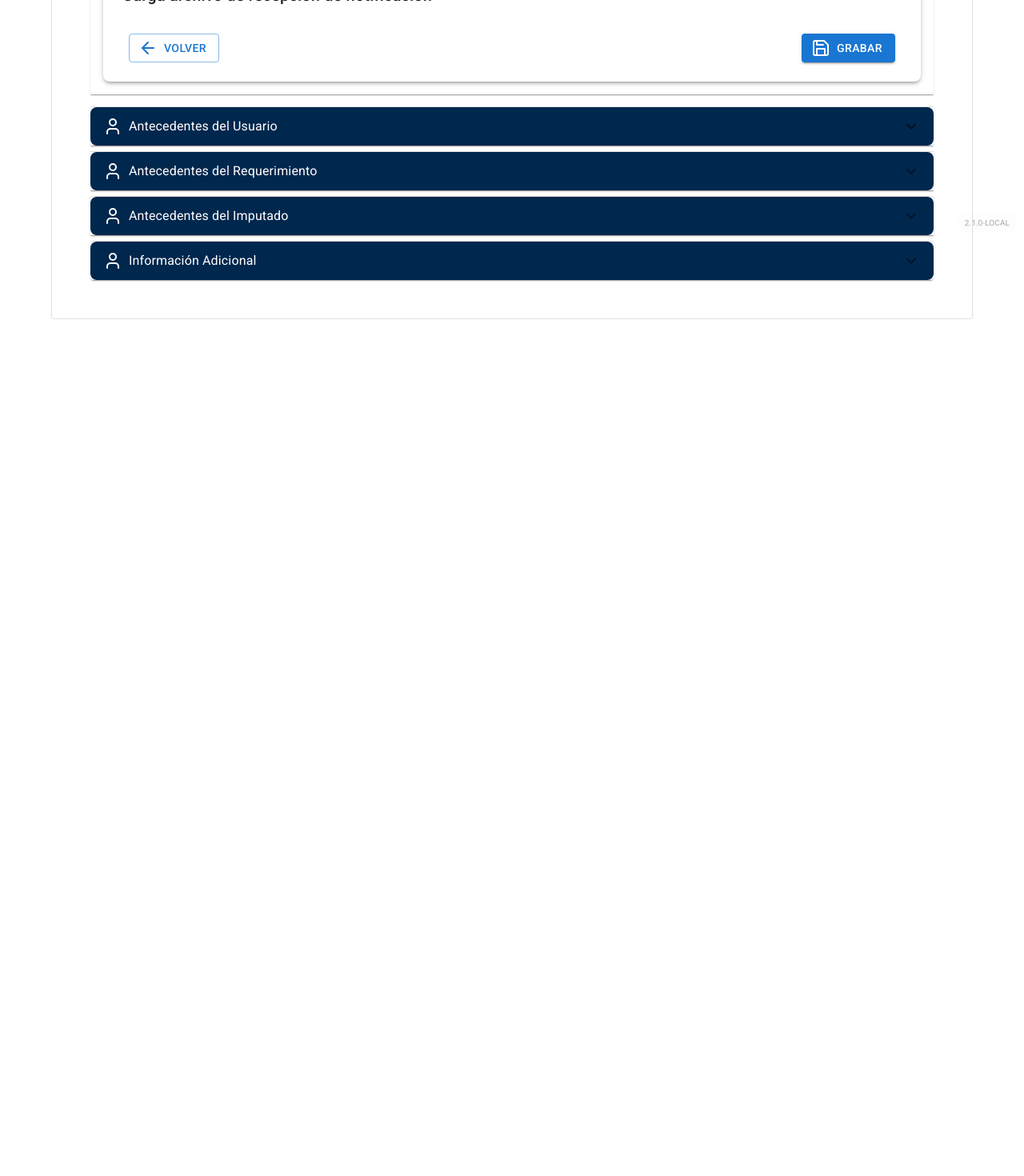
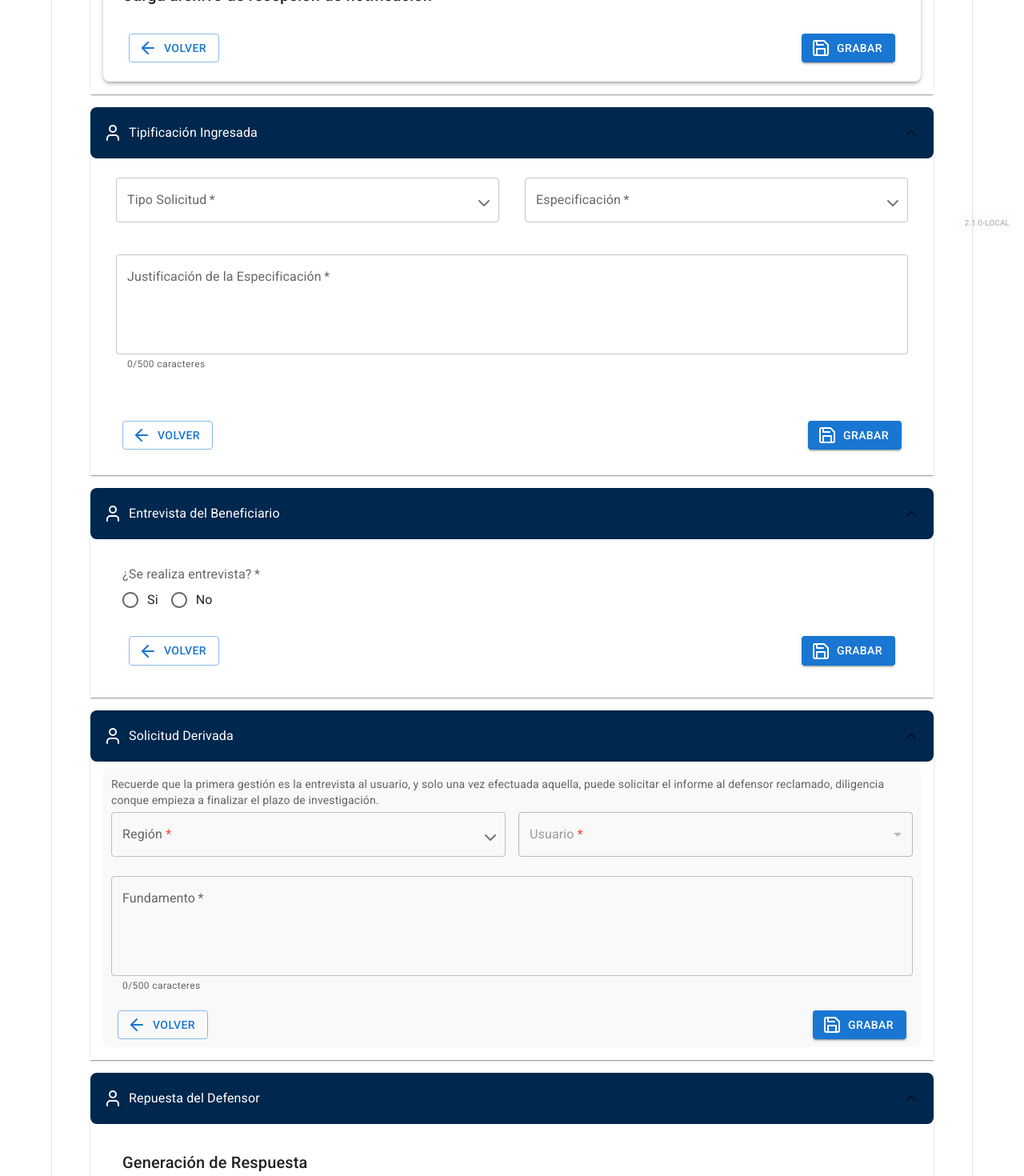
Before and after one commit to reneframirez/oirs-externo-frontend, a React (Vite) app: page /oirs/solicitud-ciudadana-funcionario/recepcion-notificacion in a window 1280 px wide. Shown: the part 500-1970 px from the top of the page at 80% size. Before the commit the page ends 963 px from the top, so only its background shows below. Built offline with nearby package versions, Linux system fonts and the light colour scheme.

Commit message:
Index modificado

```diff
--- a/src/pages/oirs/solicitud-ciudadana-funcionario/derivar-respuesta/index.jsx
+++ b/src/pages/oirs/solicitud-ciudadana-funcionario/derivar-respuesta/index.jsx
@@ -7,7 +7,8 @@ import AntRequerimiento from '../secciones/AntRequerimiento';
 import AntImputado from '../secciones/AntImputado';
 import InfoAdicional from '../secciones/InfoAdicional';
 import Derivar from './derivar';
-
+import IngresoTipificacion from '../tipificacion/IngresoTipificacion';
+import EntrevistaBeneficiario from '../entrevista-beneficiario/EntrevistaBeneficiario';
 const Index = () => {
 	const datosDelUsuario = {
 		nombres: 'Juan',
@@ -53,8 +54,16 @@ const Index = () => {
 
 	const secciones = [
 		{
-            titulo: 'Derivación solcitud',
+			titulo: 'Derivación solicitud',
 			componente: <Derivar />,
+		},
+		{
+			titulo: 'Tipificación Ingresada',
+			componente: <IngresoTipificacion />,
+		},
+		{
+			titulo: 'Entrevista del Beneficiario',
+			componente: <EntrevistaBeneficiario />,
 		},
 		{
 			titulo: 'Antecedentes del Usuario',
@@ -77,7 +86,7 @@ const Index = () => {
 	return (
 		<div>
 			{secciones.map((seccion, index) => (
-        <Accordion key={index} defaultExpanded={index === 0} sx={{ my: 1 }}>
+				<Accordion key={index} expanded={true} sx={{ my: 1 }}>
 					<AccordionSummary
 						expandIcon={<ExpandMoreIcon />}
 						aria-controls={`panel${index}-content`}
--- a/src/pages/oirs/solicitud-ciudadana-funcionario/emitir-respuesta/index.jsx
+++ b/src/pages/oirs/solicitud-ciudadana-funcionario/emitir-respuesta/index.jsx
@@ -1,6 +1,5 @@
 // src/pages/oirs/emitir-respuesta/index.jsx
 import React from 'react';
-import EmitirRespuesta from './EmitirRespuesta';
 import { Box, Accordion, AccordionSummary, AccordionDetails, Typography } from '@mui/material';
 import ExpandMoreIcon from '@mui/icons-material/ExpandMore';
 import UserIcon from '@mui/icons-material/Person';
@@ -8,6 +7,13 @@ import AntUsuario from '../secciones/AntUsuario';
 import AntRequerimiento from '../secciones/AntRequerimiento';
 import AntImputado from '../secciones/AntImputado';
 import InfoAdicional from '../secciones/InfoAdicional';
+
+import EmitirRespuesta from './EmitirRespuesta';
+import GenerarRespuesta from '../generar-respuesta/GenerarRespuesta';
+import RespuestaDefensor from '../respuesta-defensor/RespuestaDefensor';
+import Derivar from '../derivar-respuesta/derivar';
+import IngresoTipificacion from '../tipificacion/IngresoTipificacion';
+import EntrevistaBeneficiario from '../entrevista-beneficiario/EntrevistaBeneficiario';
 
 const Index = () => {
 	const datosDelUsuario = {
@@ -58,6 +64,26 @@ const Index = () => {
 			componente: <EmitirRespuesta />,
 		},
 		{
+			titulo: 'Tipificación Ingresada',
+			componente: <IngresoTipificacion />,
+		},
+		{
+			titulo: 'Entrevista del Beneficiario',
+			componente: <EntrevistaBeneficiario />,
+		},
+		{
+			titulo: 'Solicitud Derivada',
+			componente: <Derivar />,
+		},
+		{
+			titulo: 'Repuesta del Defensor',
+			componente: <RespuestaDefensor />,
+		},
+		{
+			titulo: 'Respuesta Generarada',
+			componente: <GenerarRespuesta />,
+		},
+		{
 			titulo: 'Antecedentes del Usuario',
 			componente: <AntUsuario datosUsuario={datosDelUsuario} />,
 		},
@@ -78,7 +104,7 @@ const Index = () => {
 	return (
 		<div>
 			{secciones.map((seccion, index) => (
-        <Accordion key={index} defaultExpanded={index === 0} sx={{ my: 1 }}>
+				<Accordion key={index} expanded={true} sx={{ my: 1 }}>
 					<AccordionSummary
 						expandIcon={<ExpandMoreIcon />}
 						aria-controls={`panel${index}-content`}
--- a/src/pages/oirs/solicitud-ciudadana-funcionario/entrevista-beneficiario/index.jsx
+++ b/src/pages/oirs/solicitud-ciudadana-funcionario/entrevista-beneficiario/index.jsx
@@ -7,6 +7,7 @@ import AntUsuario from '../secciones/AntUsuario';
 import AntRequerimiento from '../secciones/AntRequerimiento';
 import AntImputado from '../secciones/AntImputado';
 import InfoAdicional from '../secciones/InfoAdicional';
+import IngresoTipificacion from '../tipificacion/IngresoTipificacion';
 
 const EntrevistaBeneficiarioPage = () => {
 	const handleEntrevistaSubmit = (data) => {
@@ -58,8 +59,13 @@ const EntrevistaBeneficiarioPage = () => {
 
 	const secciones = [
 		{
-        titulo: 'Entrevista Beneficiario'  ,
-        componente: <EntrevistaBeneficiario />
+			titulo: 'Entrevista Beneficiario',
+			componente: <EntrevistaBeneficiario />,
+		},
+
+		{
+			titulo: 'Tipificación Ingresada',
+			componente: <IngresoTipificacion />,
 		},
 
 		{
@@ -83,7 +89,7 @@ const EntrevistaBeneficiarioPage = () => {
 	return (
 		<div>
 			{secciones.map((seccion, index) => (
-        <Accordion key={index} defaultExpanded={index === 0} sx={{ my: 1 }}>
+				<Accordion key={index} expanded={true} sx={{ my: 1 }}>
 					<AccordionSummary
 						expandIcon={<ExpandMoreIcon />}
 						aria-controls={`panel${index}-content`}
--- a/src/pages/oirs/solicitud-ciudadana-funcionario/generar-respuesta/index.jsx
+++ b/src/pages/oirs/solicitud-ciudadana-funcionario/generar-respuesta/index.jsx
@@ -2,11 +2,17 @@ import React from 'react';
 import { Accordion, AccordionSummary, AccordionDetails, Typography } from '@mui/material';
 import ExpandMoreIcon from '@mui/icons-material/ExpandMore';
 import { UserIcon } from 'lucide-react';
+
 import AntUsuario from '../secciones/AntUsuario';
 import AntRequerimiento from '../secciones/AntRequerimiento';
 import AntImputado from '../secciones/AntImputado';
 import InfoAdicional from '../secciones/InfoAdicional';
+
 import GenerarRespuesta from './GenerarRespuesta';
+import RespuestaDefensor from '../respuesta-defensor/RespuestaDefensor';
+import Derivar from '../derivar-respuesta/derivar';
+import IngresoTipificacion from '../tipificacion/IngresoTipificacion';
+import EntrevistaBeneficiario from '../entrevista-beneficiario/EntrevistaBeneficiario';
 
 const Index = () => {
 	const datosDelUsuario = {
@@ -57,6 +63,22 @@ const Index = () => {
 			componente: <GenerarRespuesta />,
 		},
 		{
+			titulo: 'Tipificación Ingresada',
+			componente: <IngresoTipificacion />,
+		},
+		{
+			titulo: 'Entrevista del Beneficiario',
+			componente: <EntrevistaBeneficiario />,
+		},
+		{
+			titulo: 'Solicitud Derivada',
+			componente: <Derivar />,
+		},
+		{
+			titulo: 'Repuesta del Defensor',
+			componente: <RespuestaDefensor />,
+		},
+		{
 			titulo: 'Antecedentes del Usuario',
 			componente: <AntUsuario datosUsuario={datosDelUsuario} />,
 		},
@@ -77,7 +99,7 @@ const Index = () => {
 	return (
 		<div>
 			{secciones.map((seccion, index) => (
-        <Accordion key={index} defaultExpanded={index === 0} sx={{ my: 1 }}>
+				<Accordion key={index} expanded={true} sx={{ my: 1 }}>
 					<AccordionSummary
 						expandIcon={<ExpandMoreIcon />}
 						aria-controls={`panel${index}-content`}
--- a/src/pages/oirs/solicitud-ciudadana-funcionario/notificar-respuesta/index.jsx
+++ b/src/pages/oirs/solicitud-ciudadana-funcionario/notificar-respuesta/index.jsx
@@ -2,11 +2,19 @@ import React from 'react';
 import { Accordion, AccordionSummary, AccordionDetails, Typography } from '@mui/material';
 import ExpandMoreIcon from '@mui/icons-material/ExpandMore';
 import { UserIcon } from 'lucide-react';
+
 import AntUsuario from '../secciones/AntUsuario';
 import AntRequerimiento from '../secciones/AntRequerimiento';
 import AntImputado from '../secciones/AntImputado';
 import InfoAdicional from '../secciones/InfoAdicional';
+
 import NotificarRespuesta from './NotificarRespuesta';
+import EmitirRespuesta from '../emitir-respuesta/EmitirRespuesta';
+import GenerarRespuesta from '../generar-respuesta/GenerarRespuesta';
+import RespuestaDefensor from '../respuesta-defensor/RespuestaDefensor';
+import Derivar from '../derivar-respuesta/derivar';
+import IngresoTipificacion from '../tipificacion/IngresoTipificacion';
+import EntrevistaBeneficiario from '../entrevista-beneficiario/EntrevistaBeneficiario';
 
 const Index = () => {
 	const datosDelUsuario = {
@@ -57,6 +65,30 @@ const Index = () => {
 			componente: <NotificarRespuesta />,
 		},
 		{
+			titulo: 'Tipificación Ingresada',
+			componente: <IngresoTipificacion />,
+		},
+		{
+			titulo: 'Entrevista del Beneficiario',
+			componente: <EntrevistaBeneficiario />,
+		},
+		{
+			titulo: 'Solicitud Derivada',
+			componente: <Derivar />,
+		},
+		{
+			titulo: 'Repuesta del Defensor',
+			componente: <RespuestaDefensor />,
+		},
+		{
+			titulo: 'Respuesta Generarada',
+			componente: <GenerarRespuesta />,
+		},
+		{
+			titulo: 'Respuesta Emitida',
+			componente: <EmitirRespuesta />,
+		},
+		{
 			titulo: 'Antecedentes del Usuario',
 			componente: <AntUsuario datosUsuario={datosDelUsuario} />,
 		},
@@ -77,7 +109,7 @@ const Index = () => {
 	return (
 		<div>
 			{secciones.map((seccion, index) => (
-        <Accordion key={index} defaultExpanded={index === 0} sx={{ my: 1 }}>
+				<Accordion key={index} expanded={true} sx={{ my: 1 }}>
 					<AccordionSummary
 						expandIcon={<ExpandMoreIcon />}
 						aria-controls={`panel${index}-content`}
--- a/src/pages/oirs/solicitud-ciudadana-funcionario/recepcion-notificacion/index.jsx
+++ b/src/pages/oirs/solicitud-ciudadana-funcionario/recepcion-notificacion/index.jsx
@@ -2,11 +2,20 @@ import React from 'react';
 import { Accordion, AccordionSummary, AccordionDetails, Typography } from '@mui/material';
 import ExpandMoreIcon from '@mui/icons-material/ExpandMore';
 import { UserIcon } from 'lucide-react';
+
 import AntUsuario from '../secciones/AntUsuario';
 import AntRequerimiento from '../secciones/AntRequerimiento';
 import AntImputado from '../secciones/AntImputado';
 import InfoAdicional from '../secciones/InfoAdicional';
+
 import RecepcionNotificacion from './RecepcionNotificacion';
+import NotificarRespuesta from '../notificar-respuesta/NotificarRespuesta';
+import EmitirRespuesta from '../emitir-respuesta/EmitirRespuesta';
+import GenerarRespuesta from '../generar-respuesta/GenerarRespuesta';
+import RespuestaDefensor from '../respuesta-defensor/RespuestaDefensor';
+import Derivar from '../derivar-respuesta/derivar';
+import IngresoTipificacion from '../tipificacion/IngresoTipificacion';
+import EntrevistaBeneficiario from '../entrevista-beneficiario/EntrevistaBeneficiario';
 
 const Index = () => {
 	const datosDelUsuario = {
@@ -57,6 +66,34 @@ const Index = () => {
 			componente: <RecepcionNotificacion />,
 		},
 		{
+			titulo: 'Tipificación Ingresada',
+			componente: <IngresoTipificacion />,
+		},
+		{
+			titulo: 'Entrevista del Beneficiario',
+			componente: <EntrevistaBeneficiario />,
+		},
+		{
+			titulo: 'Solicitud Derivada',
+			componente: <Derivar />,
+		},
+		{
+			titulo: 'Repuesta del Defensor',
+			componente: <RespuestaDefensor />,
+		},
+		{
+			titulo: 'Respuesta Generarada',
+			componente: <GenerarRespuesta />,
+		},
+		{
+			titulo: 'Respuesta Emitida',
+			componente: <EmitirRespuesta />,
+		},
+		{
+			titulo: 'Respuesta Notificada',
+			componente: <NotificarRespuesta />,
+		},
+		{
 			titulo: 'Antecedentes del Usuario',
 			componente: <AntUsuario datosUsuario={datosDelUsuario} />,
 		},
@@ -77,7 +114,7 @@ const Index = () => {
 	return (
 		<div>
 			{secciones.map((seccion, index) => (
-        <Accordion key={index} defaultExpanded={index === 0} sx={{ my: 1 }}>
+				<Accordion key={index} expanded={true} sx={{ my: 1 }}>
 					<AccordionSummary
 						expandIcon={<ExpandMoreIcon />}
 						aria-controls={`panel${index}-content`}
--- a/src/pages/oirs/solicitud-ciudadana-funcionario/respuesta-defensor/index.jsx
+++ b/src/pages/oirs/solicitud-ciudadana-funcionario/respuesta-defensor/index.jsx
@@ -2,12 +2,16 @@ import React from 'react';
 import { Box, Accordion, AccordionSummary, AccordionDetails, Typography } from '@mui/material';
 import ExpandMoreIcon from '@mui/icons-material/ExpandMore';
 import UserIcon from '@mui/icons-material/Person';
-import RespuestaDefensor from './RespuestaDefensor';
+
 import AntUsuario from '../secciones/AntUsuario';
 import AntRequerimiento from '../secciones/AntRequerimiento';
 import AntImputado from '../secciones/AntImputado';
 import InfoAdicional from '../secciones/InfoAdicional';
 
+import RespuestaDefensor from './RespuestaDefensor';
+import Derivar from '../derivar-respuesta/derivar';
+import IngresoTipificacion from '../tipificacion/IngresoTipificacion';
+import EntrevistaBeneficiario from '../entrevista-beneficiario/EntrevistaBeneficiario';
 
 const Index = () => {
 	const datosDelUsuario = {
@@ -58,6 +62,18 @@ const Index = () => {
 			componente: <RespuestaDefensor />,
 		},
 		{
+			titulo: 'Tipificación Ingresada',
+			componente: <IngresoTipificacion />,
+		},
+		{
+			titulo: 'Entrevista del Beneficiario',
+			componente: <EntrevistaBeneficiario />,
+		},
+		{
+			titulo: 'Solicitud Derivada',
+			componente: <Derivar />,
+		},
+		{
 			titulo: 'Antecedentes del Usuario',
 			componente: <AntUsuario datosUsuario={datosDelUsuario} />,
 		},
@@ -78,7 +94,7 @@ const Index = () => {
 	return (
 		<div>
 			{secciones.map((seccion, index) => (
-      <Accordion key={index} defaultExpanded={index === 0} sx={{ my: 1 }}>
+				<Accordion key={index} expanded={true} sx={{ my: 1 }}>
 					<AccordionSummary
 						expandIcon={<ExpandMoreIcon />}
 						aria-controls={`panel${index}-content`}
--- a/src/pages/oirs/solicitud-ciudadana-funcionario/tipificacion/index.jsx
+++ b/src/pages/oirs/solicitud-ciudadana-funcionario/tipificacion/index.jsx
@@ -2,7 +2,6 @@ import AntUsuario from '../secciones/AntUsuario';
 import AntRequerimiento from '../secciones/AntRequerimiento';
 import AntImputado from '../secciones/AntImputado';
 import IngresoTipificacion from './IngresoTipificacion';
-
 
 import { Accordion, AccordionSummary, AccordionDetails, Typography } from '@mui/material';
 import ExpandMoreIcon from '@mui/icons-material/ExpandMore';
@@ -77,7 +76,7 @@ export default function Tipificaciones() {
 	return (
 		<div>
 			{secciones.map((seccion, index) => (
-                <Accordion key={index} defaultExpanded={index === 0} sx={{ my: 1 }}>
+				<Accordion key={index} expanded={true} sx={{ my: 1 }}>
 					<AccordionSummary
 						expandIcon={<ExpandMoreIcon />}
 						aria-controls={`panel${index}-content`}
```
Also changed, not shown: src/pages/oirs/solicitud-ciudadana-funcionario/index.jsx (+159 -44 lines). Lines whose indentation alone changed are shown as unchanged.
